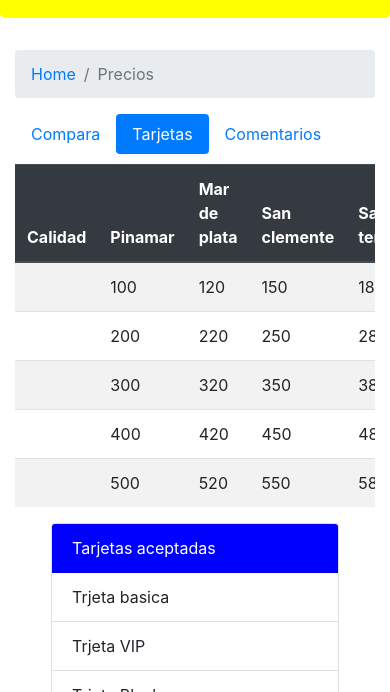
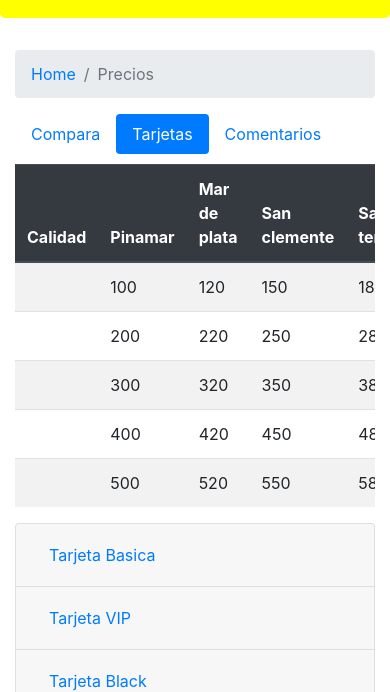
Before and after one commit to juanmenaz/Guia-Hoteles-practica, a website: page precios.html in a window 390 px wide. Both pictures are taken after a click on the tab "Tarjetas". Shown: the part 152-844 px from the top of the page. Drawn offline with nearby package versions, Linux system fonts and the light colour scheme; a web font is replaced by a local one.

Commit message:
agregamos classe collapse y accordion sobre tarjetas

```diff
--- a/precios.html
+++ b/precios.html
@@ -228,19 +228,92 @@
         role="tabpanel"
         aria-labelledby="tarjetas-tab"
       >
-        <div class="d-flex justify-content-center">
-          <div class="card" style="width: 18rem">
+        <div class="accordion" id="accordionTarjetas">
+          <div class="card">
+            <div class="card-header" id="headingOne">
+              <h5 class="mb-0">
+                <button
+                  class="btn btn-link"
+                  type="button"
+                  data-toggle="collapse"
+                  data-target="#collapseBasica"
+                  aria-expanded="true"
+                  aria-controls="collapseBasica"
+                >
+                  Tarjeta Basica
+                </button>
+              </h5>
+            </div>
+
             <div
-              class="card-header"
-              style="background-color: blue; color: white"
+              id="collapseBasica"
+              class="collapse"
+              aria-labelledby="headingOne"
+              data-parent="#accordionTarjetas"
             >
-              Tarjetas aceptadas
+              <div class="card-body">
+                puedes reservar en 3 cuotas sin intereses
+              </div>
             </div>
-            <ul class="list-group list-group-flush">
-              <li class="list-group-item">Trjeta basica</li>
-              <li class="list-group-item">Trjeta VIP</li>
-              <li class="list-group-item">Trjeta Black</li>
-            </ul>
+          </div>
+
+          <div class="card">
+            <div class="card-header" id="headingTwo">
+              <h5 class="mb-0">
+                <button
+                  class="btn btn-link"
+                  type="button"
+                  data-toggle="collapse"
+                  data-target="#collapseVIP"
+                  aria-expanded="true"
+                  aria-controls="collapseVIP"
+                >
+                  Tarjeta VIP
+                </button>
+              </h5>
+            </div>
+
+            <div
+              id="collapseBasica"
+              class="collapse"
+              aria-labelledby="headingTwo"
+              data-parent="#accordionTarjetas"
+            >
+              <div class="card-body">
+                puedes reservar en 6 cuotas sin intereses al llegar recibiras
+                una canasta de obsequios para disfrutar con tu familia.
+              </div>
+            </div>
+          </div>
+
+          <div class="card">
+            <div class="card-header" id="headingThree">
+              <h5 class="mb-0">
+                <button
+                  class="btn btn-link"
+                  type="button"
+                  data-toggle="collapse"
+                  data-target="#collapseBlack"
+                  aria-expanded="true"
+                  aria-controls="collapseBlack"
+                >
+                  Tarjeta Black
+                </button>
+              </h5>
+            </div>
+
+            <div
+              id="collapseBlack"
+              class="collapse"
+              aria-labelledby="headingThree"
+              data-parent="#accordionTarjetas"
+            >
+              <div class="card-body">
+                puedes reservar en 12 cuotas sin intereses al llegar recibiras
+                una canasta de obsequios para disfrutar con tu familia y acceso
+                al gym y spa para todos los dias de tus vacaciones.
+              </div>
+            </div>
           </div>
         </div>
       </div>
```
Also changed, not shown: index.html (+24 -7 lines).
